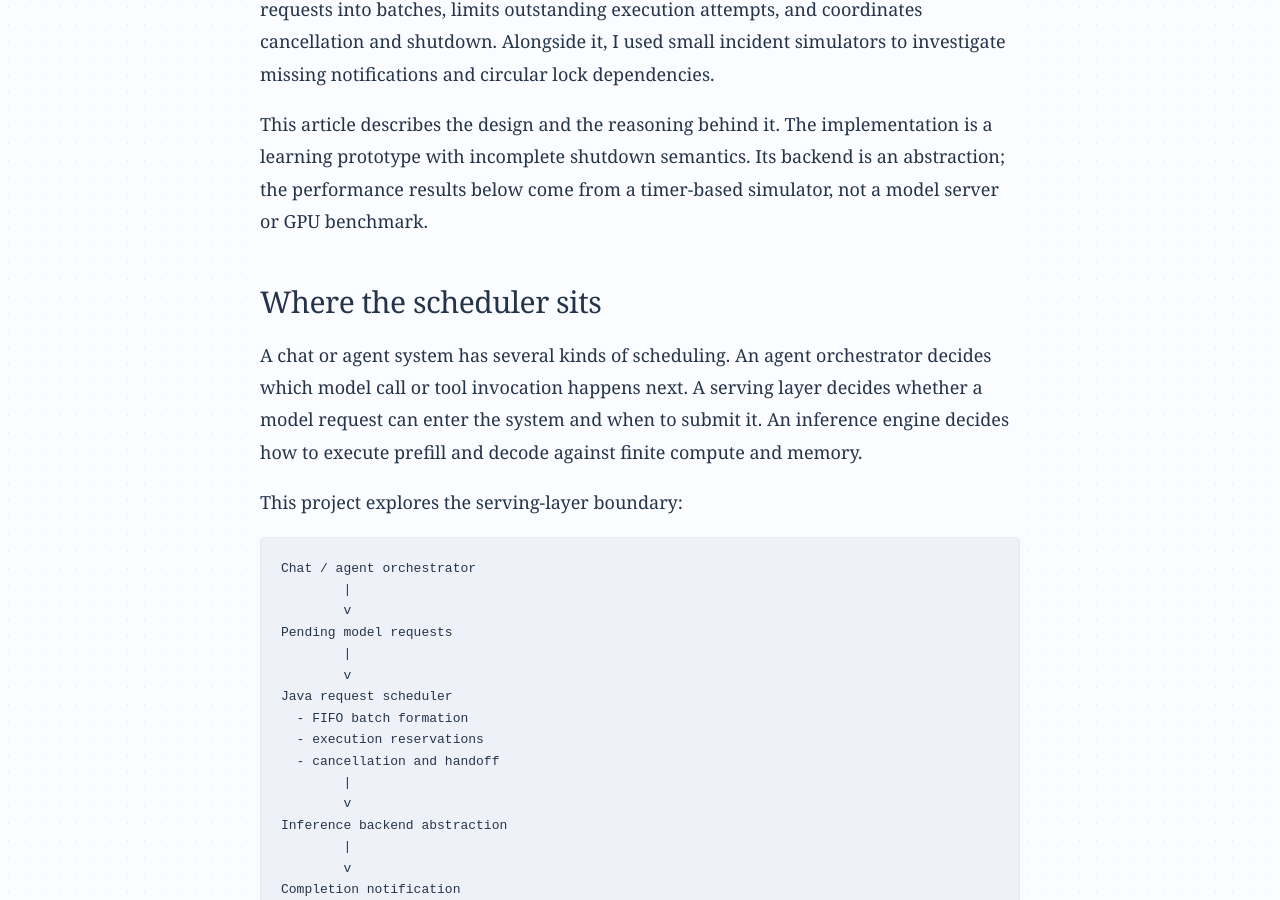
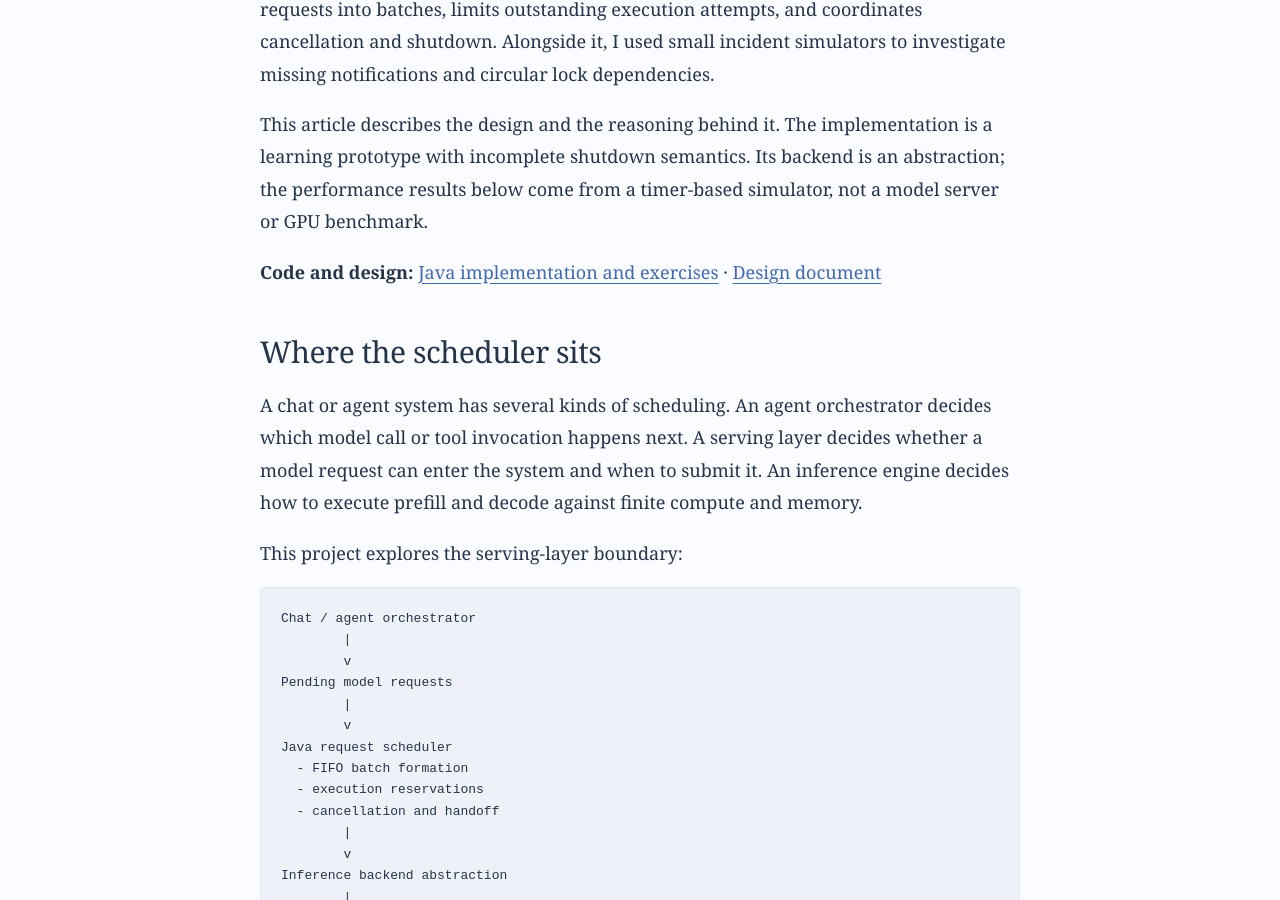
Before and after one commit to galt-k/galt-tech, a Jekyll site: the page built from _posts/2026-11-23-llm-inference-request-scheduler.md, in a window 1280 px wide and 900 px high, scrolled down 783 px. Built offline with Jekyll 4.4.1, drawn with Linux system fonts in a browser that asks for light colours.

Commit message:
Link scheduler code and design near article introduction

```diff
--- a/_posts/2026-11-23-llm-inference-request-scheduler.md
+++ b/_posts/2026-11-23-llm-inference-request-scheduler.md
@@ -21,6 +21,8 @@ An inference scheduler can form perfectly valid batches and still fail to make p
 I built a Java 21 scheduler to study those boundaries. The implementation groups FIFO requests into batches, limits outstanding execution attempts, and coordinates cancellation and shutdown. Alongside it, I used small incident simulators to investigate missing notifications and circular lock dependencies.
 
 This article describes the design and the reasoning behind it. The implementation is a learning prototype with incomplete shutdown semantics. Its backend is an abstraction; the performance results below come from a timer-based simulator, not a model server or GPU benchmark.
+
+**Code and design:** [Java implementation and exercises](https://github.com/galt-k/galt-projects/tree/main/java/concurrency-lab) · [Design document](https://github.com/galt-k/galt-projects/blob/main/java/concurrency-lab/problem-003-inference-batch-scheduler/design.md)
 
 ## Where the scheduler sits
 
```
